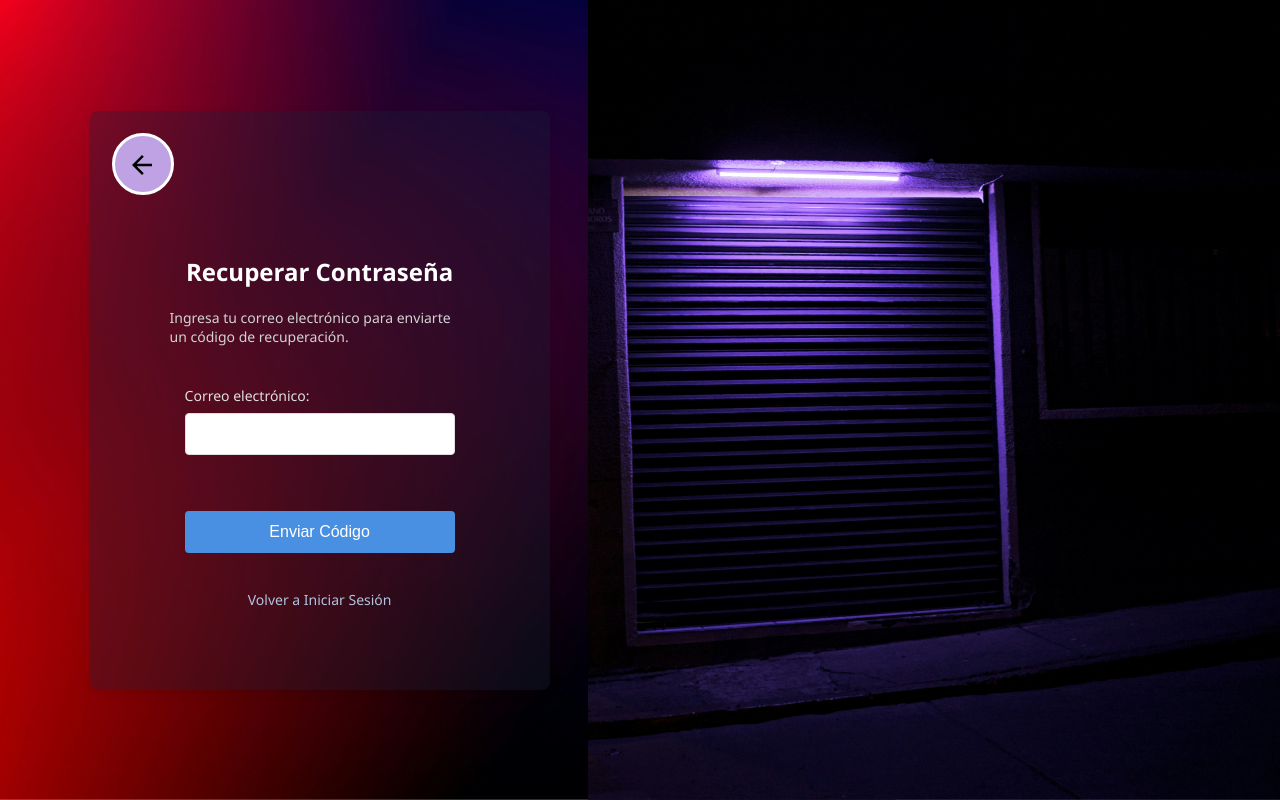
After one commit to JuanDR403/PHONE_FX_WEB, a Django app: page /password-reset/password-reset-request/ in a window 1280 px wide; the page is wider, and only the part inside the window is pictured. The commit adds this page. Run offline with Django 5.2, Linux system fonts and the light colour scheme.

Commit message:
traté de eliminar los datos de la base de datos(no pude) agg la parte visual mas no funcional de recuperar contraseña

```diff
--- a/drf_simple_crud/logueo/templates/logueo/login.html
+++ b/drf_simple_crud/logueo/templates/logueo/login.html
@@ -116,7 +116,7 @@
                     <div class="login-links">
                         <a href="{% url 'registro' %}">¿No tienes cuenta? Regístrate</a>
                         <span class="mx-2" style="margin: 0 10px;">|</span>
-                        <a href="#">¿Olvidaste tu contraseña?</a>
+                        <a href="{% url 'password_reset_request_page' %}">¿Olvidaste tu contraseña?</a>
                     </div>
                 </form>
             </div>
--- /dev/null
+++ b/drf_simple_crud/reset_password/templates/reset_password/request_reset_page.html
@@ -0,0 +1,194 @@
+{% load static %}
+<!DOCTYPE html>
+<html lang="es">
+<head>
+    <meta charset="UTF-8">
+    <meta name="viewport" content="width=device-width, initial-scale=1.0">
+    <title>Recuperar Contraseña</title>
+
+    <!-- CSS Base -->
+    <link rel="stylesheet" href="{% static 'css/base.css' %}">
+
+    <!-- CSS de Componentes -->
+    <link rel="stylesheet" href="{% static 'css/components.css' %}">
+
+    <!-- CSS de Layout -->
+    <link rel="stylesheet" href="{% static 'css/layout.css' %}">
+
+    <!-- CSS específico de la página (puedes crear uno si es necesario o reutilizar login.css si los estilos son muy similares) -->
+    <link rel="stylesheet" href="{% static 'css/auth/login.css' %}"> <!-- Reutilizando login.css por ahora -->
+
+    <style>
+        /* Estilos específicos para esta página (si son necesarios adicionales a login.css) */
+        .auth-box {
+            position: relative;
+            background-color: #17213c4f;
+            padding: 20px;
+            border-radius: 8px;
+            box-shadow: 0 4px 12px rgba(0, 0, 0, 0.1);
+            width: 420px; /* Ancho similar al de login */
+        }
+
+        .form-container {
+            background-color: #f9f9f900;
+            border-radius: 6px;
+            padding: 60px; /* Aumentado para dar más espacio interno */
+            margin-top: 40px; /* Espacio para la flecha, si la usas */
+        }
+
+        .auth-button-container {
+            position: absolute;
+            top: 15px;
+            left: 15px;
+            z-index: 10;
+        }
+
+        .form-group label {
+            display: block;
+            margin-bottom: 8px;
+            color: #e0e0e0; /* Color claro para el label, ajusta según tu tema */
+            font-size: 14px;
+        }
+
+        .form-group input[type="email"] {
+            width: 100%;
+            padding: 12px 15px;
+            border: 1px solid #ddd;
+            border-radius: 4px;
+            font-size: 14px;
+            box-sizing: border-box;
+            margin-bottom: 20px; /* Espacio después del input */
+            background-color: white;
+        }
+
+        .form-group input[type="email"]:focus {
+            border-color: #4a90e2;
+            outline: none;
+        }
+
+        .submit-btn {
+            margin-top: 15px; /* Ajuste del margen superior del botón */
+            width: 100%; /* Hacer el botón de ancho completo */
+            padding: 12px;
+            font-size: 16px;
+        }
+
+        .message-area p {
+            text-align: center;
+            padding: 10px;
+            border-radius: 4px;
+            margin-top: 20px;
+        }
+        .message-area .success-message {
+            background-color: #d4edda;
+            color: #155724;
+            border: 1px solid #c3e6cb;
+        }
+        .message-area .error-message {
+            background-color: #f8d7da;
+            color: #721c24;
+            border: 1px solid #f5c6cb;
+        }
+        .message-area .dev-code {
+            background-color: #e0e0e0;
+            color: #333;
+            font-family: monospace;
+            font-size: 12px;
+        }
+
+        .reset-links {
+            text-align: center;
+            margin-top: 20px;
+        }
+        .reset-links a {
+            color: #b0c4de; /* Un color claro que combine */
+            text-decoration: none;
+            font-size: 14px;
+        }
+        .reset-links a:hover {
+            text-decoration: underline;
+        }
+
+    </style>
+</head>
+<body class="auth-page">
+    <div class="auth-container">
+        <!-- Contenedor principal -->
+        <div class="auth-box reset-password"> <!-- Clase específica si quieres diferenciarla -->
+            <!-- Botón de retroceso (opcional, puedes dirigirlo al login o a home) -->
+            <div class="auth-button-container">
+                <div class="styled-wrapper">
+                    <button class="button auth-back-button" onclick="window.location.href='{% url 'inicio:home' %}'"> <!-- Cambia 'logueo:login' por la URL de tu login -->
+                        <div class="button-box">
+                            <span class="button-elem">
+                                <svg viewBox="0 0 24 24" class="arrow-icon">
+                                    <path fill="currentColor" d="M20 11H7.83l5.59-5.59L12 4l-8 8 8 8 1.41-1.41L7.83 13H20v-2z"></path>
+                                </svg>
+                            </span>
+                            <span class="button-elem">
+                                <svg viewBox="0 0 24 24" class="arrow-icon">
+                                    <path fill="currentColor" d="M20 11H7.83l5.59-5.59L12 4l-8 8 8 8 1.41-1.41L7.83 13H20v-2z"></path>
+                                </svg>
+                            </span>
+                        </div>
+                    </button>
+                </div>
+            </div>
+
+            <!-- Box interno para el formulario -->
+            <div class="form-container">
+                <h3 class="auth-title reset text-center" style="color: white; margin-bottom: 20px;">Recuperar Contraseña</h3>
+                <p class="text-center" style="color: #d3d3d3; font-size: 14px; margin-bottom: 25px;">Ingresa tu correo electrónico para enviarte un código de recuperación.</p>
+
+                <form method="post" class="auth-form reset-password" novalidate>
+                    {% csrf_token %}
+                    <div class="form-group">
+                        <label for="email">Correo electrónico:</label>
+                        <input type="email" name="email" id="email" required value="{{ request.POST.email|default:'' }}">
+                    </div>
+
+                    <button type="submit" class="submit-btn">Enviar Código</button>
+                </form>
+
+                <!-- Área para mostrar mensajes -->
+                <div class="message-area">
+                    {% if success_message %}
+                        <p class="success-message">{{ success_message }}</p>
+                        {% if reset_code_for_dev %} <!-- Solo para desarrollo -->
+                            <p class="dev-code">Código (dev): {{ reset_code_for_dev }}</p>
+                        {% endif %}
+                    {% endif %}
+                    {% if error_message %}
+                        <p class="error-message">{{ error_message }}</p>
+                    {% endif %}
+                </div>
+
+                <div class="reset-links">
+                    <a href="{% url 'logueo:login' %}">Volver a Iniciar Sesión</a> <!-- Cambia 'logueo:login' por la URL de tu login -->
+                </div>
+
+            </div>
+        </div>
+    </div>
+
+    <!-- SweetAlert para mensajes (si lo usas también en esta página y pasas mensajes de Django) -->
+    {% comment %}
+    Si estás manejando los mensajes directamente en la plantilla como arriba (success_message, error_message),
+    quizás no necesites SweetAlert aquí a menos que también uses Django messages framework.
+    Si los usas, asegúrate de que tu vista `PasswordResetRequestPageView` los esté añadiendo.
+    {% endcomment %}
+    {% if messages %}
+    <script src="https://cdn.jsdelivr.net/npm/sweetalert2@11"></script>
+    <script>
+        {% for message in messages %}
+        Swal.fire({
+            title: '{{ message.tags|title }}',
+            text: '{{ message }}',
+            icon: '{{ message.tags }}', // Asegúrate que los tags sean 'success', 'error', 'warning', 'info'
+            confirmButtonText: 'OK'
+        });
+        {% endfor %}
+    </script>
+    {% endif %}
+</body>
+</html>
--- a/drf_simple_crud/reset_password/urls.py
+++ b/drf_simple_crud/reset_password/urls.py
@@ -1,9 +1,8 @@
 from django.urls import path
-from .views import PasswordResetRequestView, PasswordResetVerifyView
-
-app_name = 'reset_password'
+from .views import PasswordResetRequestPageView # Asegúrate de importar la nueva vista
 
 urlpatterns = [
-    path('request/', PasswordResetRequestView.as_view(), name='password_reset_request'),
-    path('verify/', PasswordResetVerifyView.as_view(), name='password_reset_verify'),
+    # ... otras urls ...
+    path('password-reset-request/', PasswordResetRequestPageView.as_view(), name='password_reset_request_page'),
+    # ...
 ]
--- a/drf_simple_crud/reset_password/views.py
+++ b/drf_simple_crud/reset_password/views.py
@@ -9,6 +9,10 @@ from django.core.cache import cache
 from .models import PasswordResetCode
 import logging
 
+# Nuevas importaciones para la vista de página HTML
+from django.shortcuts import render
+from django.views import View
+
 # Configuración de logger
 logger = logging.getLogger(__name__)
 User = get_user_model()
@@ -16,7 +20,7 @@ User = get_user_model()
 
 class PasswordResetRequestView(APIView):
     """
-    Vista para solicitar código de recuperación
+    Vista para solicitar código de recuperación (API)
     """
 
     def post(self, request):
@@ -95,7 +99,7 @@ class PasswordResetRequestView(APIView):
 
 class PasswordResetVerifyView(APIView):
     """
-    Vista para verificar código y actualizar contraseña
+    Vista para verificar código y actualizar contraseña (API)
     """
 
     def post(self, request):
@@ -152,3 +156,79 @@ class PasswordResetVerifyView(APIView):
                 {"error": "Código inválido o ya utilizado"},
                 status=status.HTTP_400_BAD_REQUEST
             )
+
+# --- Nueva vista para la página de solicitud de reseteo de contraseña ---
+class PasswordResetRequestPageView(View):
+    """
+    Vista para mostrar la página de solicitud de reseteo de contraseña.
+    """
+    template_name = 'reset_password/request_reset_page.html' # Deberás crear este archivo HTML
+
+    def get(self, request, *args, **kwargs):
+        # Simplemente muestra la página con el formulario
+        return render(request, self.template_name)
+
+    def post(self, request, *args, **kwargs):
+        email = request.POST.get('email', '').strip().lower()
+        context = {} # Contexto para pasar a la plantilla
+
+        if not email:
+            context['error_message'] = "El campo email es requerido."
+            return render(request, self.template_name, context, status=status.HTTP_400_BAD_REQUEST)
+
+        cache_key = f"reset_attempt_{email}"
+        if cache.get(cache_key):
+            context['error_message'] = "Espere 5 minutos antes de solicitar otro código."
+            return render(request, self.template_name, context, status=status.HTTP_429_TOO_MANY_REQUESTS)
+
+        try:
+            user = User.objects.get(email=email)
+
+            PasswordResetCode.objects.filter(user=user).update(is_used=True)
+            reset_code_obj = PasswordResetCode.objects.create(user=user)
+
+            # Lógica para enviar el email (similar a _send_reset_email)
+            email_subject = "Recuperación de contraseña - PhoneFX"
+            email_context = {
+                'user': user,
+                'code': reset_code_obj.code,
+                'expiry_minutes': settings.PASSWORD_RESET['CODE_TIMEOUT']
+            }
+            try:
+                send_mail(
+                    subject=email_subject,
+                    message="", # Puedes generar un mensaje de texto plano aquí si lo deseas
+                    html_message=render_to_string('reset_password/email_template.html', email_context),
+                    from_email=settings.PASSWORD_RESET['EMAIL_FROM'],
+                    recipient_list=[user.email],
+                    fail_silently=False
+                )
+                logger.info(f'Código enviado a {email} (desde página web)')
+                cache.set(cache_key, True, timeout=300)
+                context['success_message'] = (
+                    f"Se ha enviado un código de recuperación a su correo electrónico. "
+                    f"El código es válido por {settings.PASSWORD_RESET['CODE_TIMEOUT']} minutos."
+                )
+                # Opcionalmente, puedes mostrar el código en la página solo para desarrollo:
+                # context['reset_code_for_dev'] = reset_code_obj.code
+            except Exception as e:
+                logger.error(f'Error enviando email a {user.email} (desde página web): {str(e)}')
+                context['error_message'] = "Hubo un error al enviar el correo. Por favor, inténtelo de nuevo más tarde."
+                return render(request, self.template_name, context, status=status.HTTP_500_INTERNAL_SERVER_ERROR)
+
+            return render(request, self.template_name, context)
+
+        except User.DoesNotExist:
+            # Por seguridad, usualmente no se revela si el email existe o no.
+            # Se puede mostrar un mensaje genérico.
+            logger.warning(f'Intento de reseteo para email no registrado (desde página web): {email}')
+            context['success_message'] = ( # Mensaje genérico aunque el usuario no exista
+                f"Si una cuenta con el email {email} existe, se habrá enviado un código de recuperación. "
+                f"El código es válido por {settings.PASSWORD_RESET['CODE_TIMEOUT']} minutos."
+            )
+            # No establezcas el cache_key aquí para no dar pistas si el usuario existe.
+            return render(request, self.template_name, context)
+        except Exception as e:
+            logger.error(f'Error inesperado en solicitud de reseteo (página web) para {email}: {str(e)}')
+            context['error_message'] = "Ocurrió un error inesperado. Por favor, inténtelo de nuevo."
+            return render(request, self.template_name, context, status=status.HTTP_500_INTERNAL_SERVER_ERROR)
```
Also changed, not shown: drf_simple_crud/db.sqlite3.
